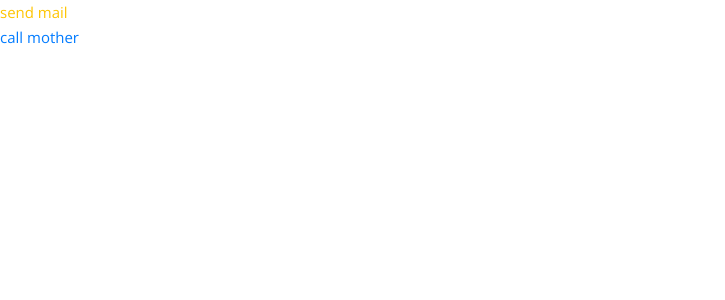
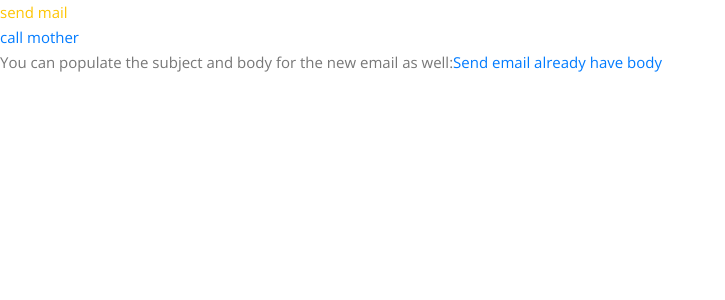
Before and after one commit to TruPhuongLong/react-core, a React (Create React App) app: page / in a window 1280 px wide. Shown: the top 300 px of the page, without its empty margins (0-725 px from the left). Built offline with nearby package versions, Linux system fonts and the light colour scheme; the HTML template or start-up script is replaced by a standard one; a web font is replaced by a local one.

Commit message:
send mail

```diff
--- a/src/components/normals/learn-html.js
+++ b/src/components/normals/learn-html.js
@@ -7,5 +7,8 @@ export default _ => (
         <a href="mailto:longbaloca@gmail.com">send mail</a>
         <br />
         <a href="tel:+840383884519">call mother</a>
+        <br />
+        You can populate the subject and body for the new email as well:
+<a href="mailto:longbaloca@gmail.com?subject=Example+subject&body=Message+text">Send email already have body</a>
     </div>
 )
```
